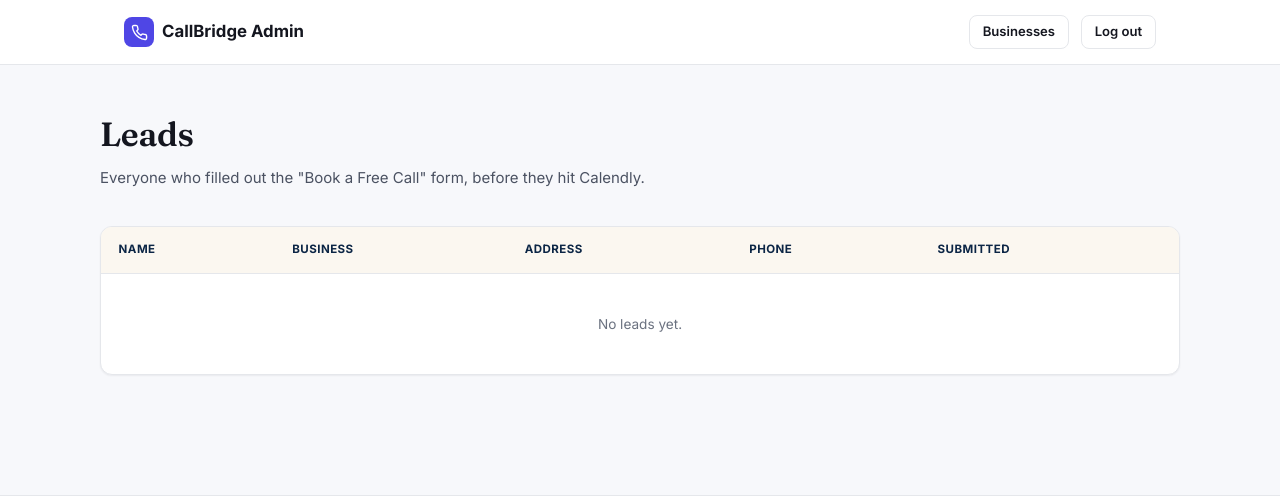
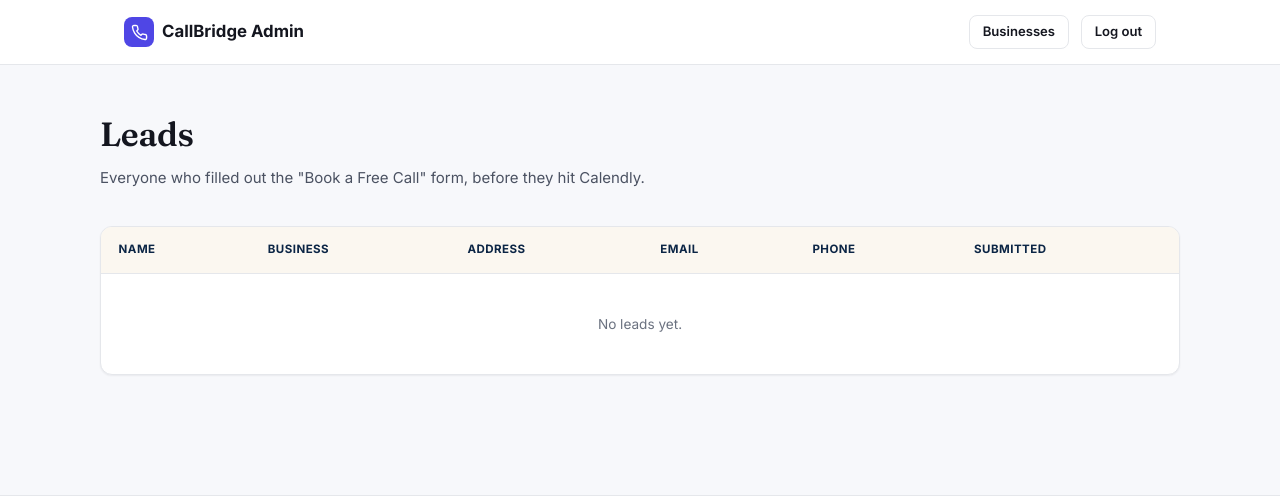
Before and after one commit to hiyaw10/callbridge, a Python web app: template app/templates/admin_leads.html in a window 1280 px wide. Shown: the top 496 px of the page. Run offline with Jinja, Linux system fonts and the light colour scheme; the template is opened without the code that fills it, so the values that code supplies are empty.

Commit message:
Make phone optional and add email to the book-a-call lead form
Phone stays required-looking in the UI (no visible change) but is no
longer enforced server-side; email is now the required contact field
and gets prefilled into the Calendly handoff alongside name.

```diff
--- a/alembic/versions/4f454871417e_add_leads_and_sms_opt_outs.py
+++ b/alembic/versions/4f454871417e_add_leads_and_sms_opt_outs.py
@@ -25,7 +25,8 @@ def upgrade() -> None:
         sa.Column('contact_name', sa.String(length=255), nullable=False),
         sa.Column('business_name', sa.String(length=255), nullable=False),
         sa.Column('business_address', sa.String(length=500), nullable=False),
-        sa.Column('phone', sa.String(length=20), nullable=False),
+        sa.Column('email', sa.String(length=255), nullable=False),
+        sa.Column('phone', sa.String(length=20), nullable=True),
         sa.Column('created_at', sa.DateTime(), server_default=sa.func.now(), nullable=False),
     )
 
--- a/app/models.py
+++ b/app/models.py
@@ -116,7 +116,9 @@ class Lead(Base):
     contact_name: Mapped[str] = mapped_column(String(255))
     business_name: Mapped[str] = mapped_column(String(255))
     business_address: Mapped[str] = mapped_column(String(500))
-    phone: Mapped[str] = mapped_column(String(20))
+    email: Mapped[str] = mapped_column(String(255))
+    # Optional — required on the form is just email now; nullable so the column allows it.
+    phone: Mapped[str | None] = mapped_column(String(20), nullable=True)
     created_at: Mapped[datetime] = mapped_column(server_default=func.now())
 
 
--- a/app/templates/admin_leads.html
+++ b/app/templates/admin_leads.html
@@ -33,7 +33,7 @@
     <div class="table-wrap">
       <table>
         <thead>
-          <tr><th>Name</th><th>Business</th><th>Address</th><th>Phone</th><th>Submitted</th></tr>
+          <tr><th>Name</th><th>Business</th><th>Address</th><th>Email</th><th>Phone</th><th>Submitted</th></tr>
         </thead>
         <tbody>
           {% for lead in leads %}
@@ -41,11 +41,12 @@
             <td>{{ lead.contact_name }}</td>
             <td>{{ lead.business_name }}</td>
             <td class="wrap">{{ lead.business_address }}</td>
-            <td><a href="tel:{{ lead.phone }}">{{ lead.phone }}</a></td>
+            <td><a href="mailto:{{ lead.email }}">{{ lead.email }}</a></td>
+            <td>{% if lead.phone %}<a href="tel:{{ lead.phone }}">{{ lead.phone }}</a>{% else %}<span style="color: var(--text-faint);">&mdash;</span>{% endif %}</td>
             <td>{{ lead.created_at.strftime("%b %-d, %Y %-I:%M %p") }}</td>
           </tr>
           {% else %}
-          <tr class="empty-row"><td colspan="5">No leads yet.</td></tr>
+          <tr class="empty-row"><td colspan="6">No leads yet.</td></tr>
           {% endfor %}
         </tbody>
       </table>
--- a/app/templates/book_a_call.html
+++ b/app/templates/book_a_call.html
@@ -45,8 +45,12 @@
           <input type="text" id="business_address" name="business_address" placeholder="Street, City, State" required>
         </div>
         <div class="field">
+          <label for="email">Email</label>
+          <input type="email" id="email" name="email" required>
+        </div>
+        <div class="field">
           <label for="phone">Phone number</label>
-          <input type="tel" id="phone" name="phone" placeholder="(555) 123-4567" required>
+          <input type="tel" id="phone" name="phone" placeholder="(555) 123-4567">
         </div>
         <button type="submit" class="btn btn-primary btn-block">Continue to Booking</button>
       </form>
```
Also changed, not shown: app/routers/leads.py (+7 -4 lines).
